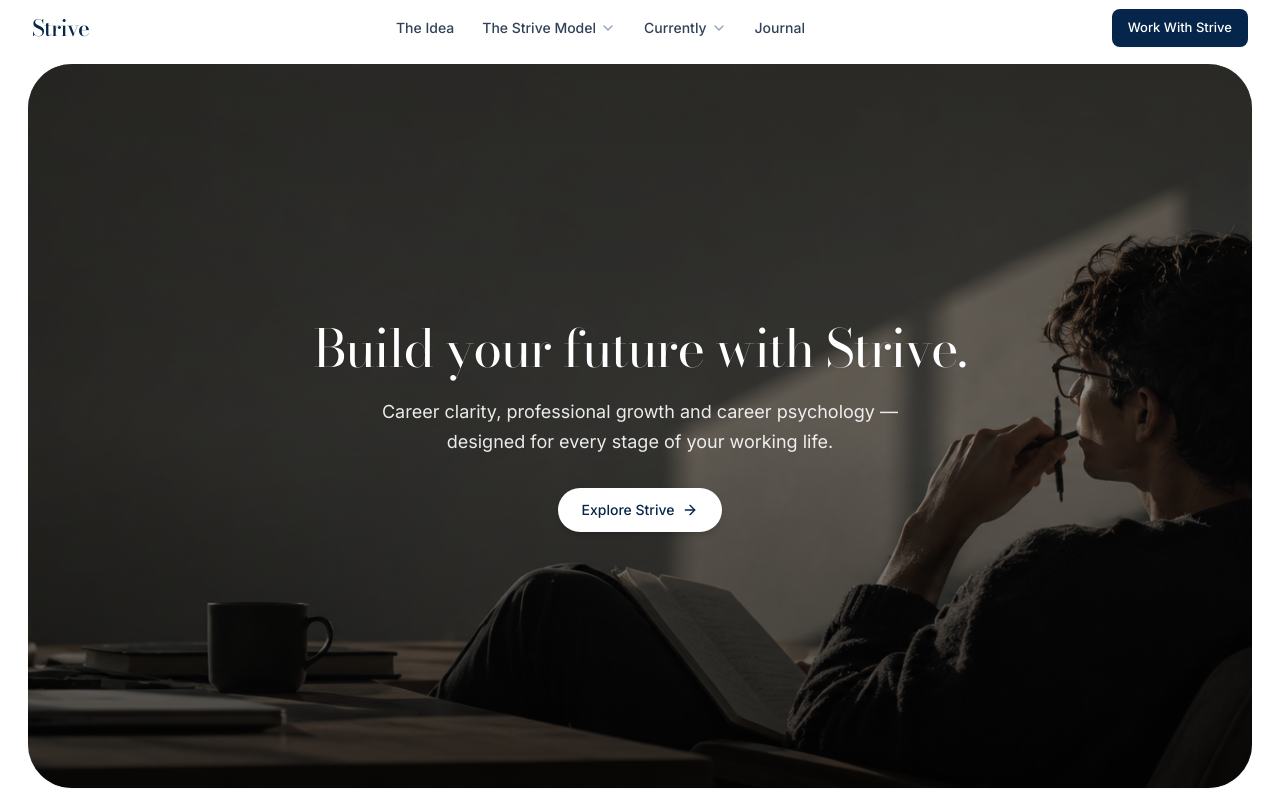
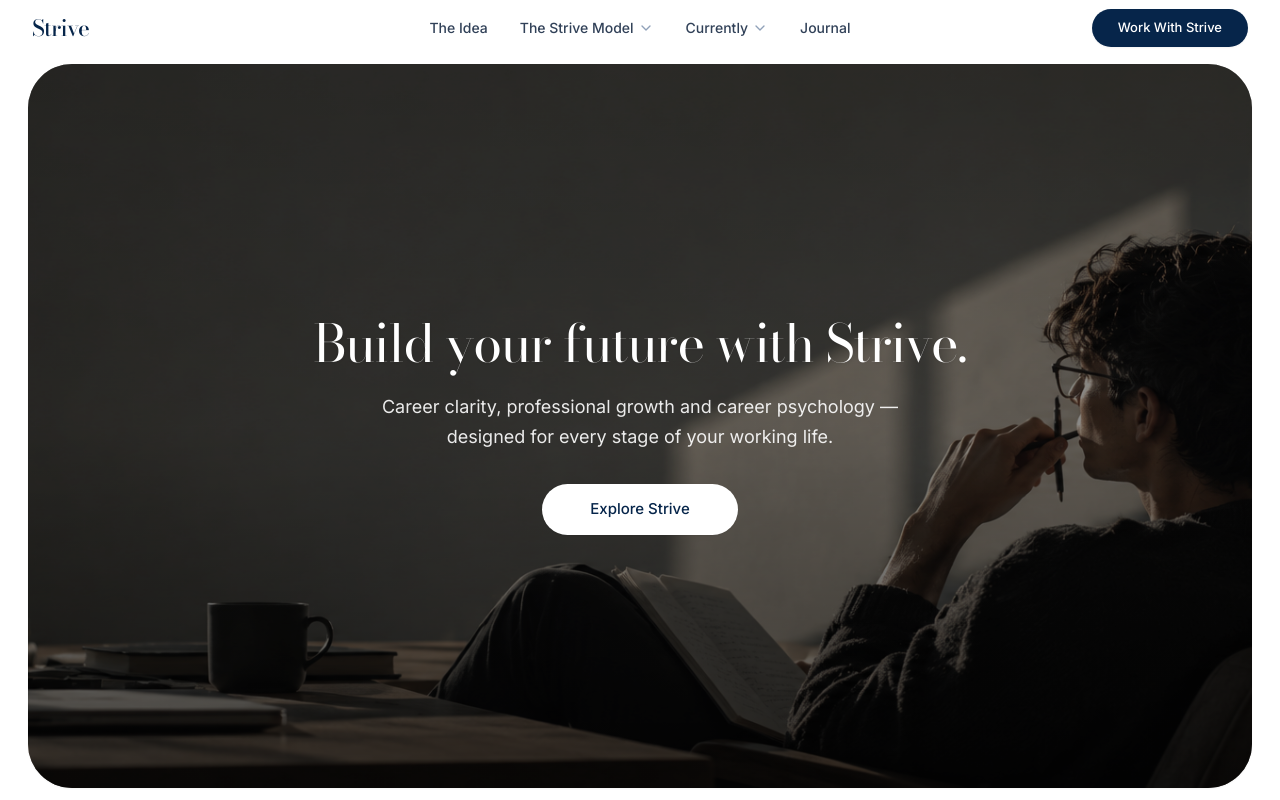
Before and after one commit to Prateek-1kumar/strive, a Next.js app: page / in a window 1280 px wide. Shown: the top 800 px of the page. Built offline with nearby package versions, Linux system fonts and the light colour scheme.

Commit message:
feat: introduce reusable MainCTA component and integrate into header and hero sections

```diff
--- a/src/components/layout/header.tsx
+++ b/src/components/layout/header.tsx
@@ -6,6 +6,7 @@
 import { Logo } from "./logo";
 import { stages } from "@/components/sections/model/stages";
 import { cards } from "@/components/sections/currently/cards";
+import { MainCTA } from "@/components/ui/main-cta";
 
 type DropdownId = "model" | "currently";
 
@@ -62,13 +63,15 @@
       className="sticky top-0 z-50 w-full bg-white transition-shadow duration-200"
     >
       <div className="mx-auto flex h-14 w-full max-w-[1800px] items-center justify-between px-4 sm:px-6 lg:px-8">
-        {/* Brand Logo */}
-        <a href="#hero" onClick={closeAll} className="flex items-center" aria-label="Strive home">
-          <Logo dark={true} />
-        </a>
+        {/* Brand Logo - Fixed Slot */}
+        <div className="flex w-[200px] shrink-0 items-center justify-start">
+          <a href="#hero" onClick={closeAll} className="flex items-center" aria-label="Strive home">
+            <Logo dark={true} />
+          </a>
+        </div>
 
-        {/* Desktop Navigation Links */}
-        <nav className="hidden items-center gap-7 lg:flex" aria-label="Primary navigation">
+        {/* Desktop Navigation Links - Centered Flex Slot */}
+        <nav className="hidden flex-1 items-center justify-center gap-8 lg:flex" aria-label="Primary navigation">
           {/* Direct link: The Idea */}
           <a
             href="#idea"
@@ -250,14 +253,14 @@
           </a>
         </nav>
 
-        {/* Action Button: Alma-inspired CTA */}
-        <div className="hidden items-center gap-3 lg:flex">
-          <a
+        {/* Action Button - Isolated Fixed Slot */}
+        <div className="hidden w-[200px] shrink-0 items-center justify-end lg:flex">
+          <MainCTA
+            buttonText="Work With Strive"
             href="#cta"
-            className="inline-flex items-center justify-center rounded-lg bg-navy px-4 py-2 text-[13px] font-medium text-white shadow-xs transition-colors duration-200 hover:bg-[#0c3159] focus:outline-none focus:ring-2 focus:ring-navy/20"
-          >
-            Work With Strive
-          </a>
+            variant="dark"
+            size="sm"
+          />
         </div>
 
         {/* Mobile Menu Button */}
@@ -364,14 +367,14 @@
                 Journal
               </a>
 
-              <div className="mt-4 border-t border-slate-100 pt-4">
-                <a
+              <div className="mt-4 border-t border-slate-100 pt-4 flex justify-center">
+                <MainCTA
+                  buttonText="Work With Strive"
                   href="#cta"
+                  variant="dark"
+                  size="sm"
                   onClick={closeAll}
-                  className="flex w-full items-center justify-center rounded-lg bg-navy py-3 text-center text-sm font-medium text-white shadow-xs transition-colors hover:bg-[#0c3159]"
-                >
-                  Work With Strive
-                </a>
+                />
               </div>
             </div>
           </motion.div>
--- a/src/components/sections/hero/hero.tsx
+++ b/src/components/sections/hero/hero.tsx
@@ -1,5 +1,5 @@
 import Image from "next/image";
-import { ArrowRight } from "lucide-react";
+import { MainCTA } from "@/components/ui/main-cta";
 
 export function Hero() {
   return (
@@ -30,14 +30,8 @@
               Career clarity, professional growth and career psychology — designed for every stage of your working life.
             </p>
 
-            <div className="mt-8 flex flex-wrap items-center justify-center gap-3">
-              <a
-                href="#idea"
-                className="group inline-flex items-center gap-2 rounded-full bg-white px-6 py-3 text-sm font-medium text-navy shadow-md transition-all duration-300 hover:bg-gold hover:text-navy hover:scale-[1.02]"
-              >
-                <span>Explore Strive</span>
-                <ArrowRight className="size-4 transition-transform duration-200 group-hover:translate-x-0.5" />
-              </a>
+            <div className="mt-8 flex h-[54px] w-full items-center justify-center">
+              <MainCTA buttonText="Explore Strive" href="#idea" variant="white" />
             </div>
           </div>
         </div>
--- /dev/null
+++ b/src/components/ui/main-cta.tsx
@@ -0,0 +1,139 @@
+"use client";
+
+import { motion } from "framer-motion";
+import { useState } from "react";
+
+interface MainCTAProps {
+  buttonText?: string;
+  href?: string;
+  variant?: "white" | "dark" | "gold";
+  size?: "sm" | "md";
+  className?: string;
+  newTab?: boolean;
+  onClick?: () => void;
+}
+
+// Spring transition matching Framer component: bounce 0.2, duration 0.4s
+const springTransition = {
+  type: "spring" as const,
+  stiffness: 400,
+  damping: 26,
+  mass: 0.8,
+};
+
+export function MainCTA({
+  buttonText = "Explore Strive",
+  href = "#idea",
+  variant = "white",
+  size = "md",
+  className = "",
+  newTab = false,
+  onClick,
+}: MainCTAProps) {
+  const [isHovered, setIsHovered] = useState(false);
+
+  const isSmall = size === "sm";
+
+  // Mathematically balanced so total width remains constant on hover (prevents layout shift)
+  const dimensions = isSmall
+    ? {
+        height: 38,
+        restPadding: 26,
+        hoverPadding: 9,
+        circleSize: 34,
+        textSize: "text-[13px]",
+        arrowClass: "size-3",
+        gap: 4,
+      }
+    : {
+        height: 51,
+        restPadding: 48,
+        hoverPadding: 22,
+        circleSize: 48,
+        textSize: "text-[15px]",
+        arrowClass: "size-3.5",
+        gap: 4,
+      };
+
+  const colors = {
+    white: {
+      bg: "bg-white text-navy",
+      arrow: "#06254a",
+    },
+    dark: {
+      bg: "bg-navy text-white hover:bg-[#0c3159]",
+      arrow: "#ffffff",
+    },
+    gold: {
+      bg: "bg-gold text-navy",
+      arrow: "#06254a",
+    },
+  }[variant];
+
+  return (
+    <motion.a
+      href={href}
+      target={newTab ? "_blank" : undefined}
+      rel={newTab ? "noopener noreferrer" : undefined}
+      onClick={onClick}
+      onMouseEnter={() => setIsHovered(true)}
+      onMouseLeave={() => setIsHovered(false)}
+      onFocus={() => setIsHovered(true)}
+      onBlur={() => setIsHovered(false)}
+      style={{ height: dimensions.height }}
+      className={`group relative inline-flex items-center justify-center cursor-pointer select-none text-decoration-none isolate ${className}`}
+      aria-label={buttonText}
+    >
+      <div
+        style={{ height: dimensions.height, gap: dimensions.gap }}
+        className="flex items-center"
+      >
+        {/* Main Text Pill */}
+        <motion.div
+          animate={{
+            paddingLeft: isHovered ? dimensions.hoverPadding : dimensions.restPadding,
+            paddingRight: isHovered ? dimensions.hoverPadding : dimensions.restPadding,
+          }}
+          transition={springTransition}
+          style={{ height: dimensions.height }}
+          className={`flex items-center justify-center rounded-full font-sans font-medium tracking-normal shadow-xs ${dimensions.textSize} ${colors.bg}`}
+        >
+          <span className="whitespace-nowrap">{buttonText}</span>
+        </motion.div>
+
+        {/* Expanding Companion Circle with Diagonal Arrow */}
+        <motion.div
+          initial={false}
+          animate={{
+            width: isHovered ? dimensions.circleSize : 0,
+            height: dimensions.circleSize,
+            opacity: isHovered ? 1 : 0,
+            scale: isHovered ? 1 : 0.3,
+            marginLeft: isHovered ? 0 : -dimensions.gap,
+          }}
+          transition={springTransition}
+          style={{ height: dimensions.height }}
+          className={`flex aspect-square items-center justify-center overflow-hidden rounded-full shadow-xs ${colors.bg}`}
+        >
+          <motion.svg
+            xmlns="http://www.w3.org/2000/svg"
+            viewBox="0 0 13 13"
+            className={dimensions.arrowClass}
+            animate={{
+              scale: isHovered ? 1 : 0.3,
+              opacity: isHovered ? 1 : 0,
+              rotate: isHovered ? 0 : -35,
+            }}
+            transition={{ duration: 0.2, delay: isHovered ? 0.04 : 0 }}
+            aria-hidden="true"
+          >
+            <path
+              d="M 1.4 13 L 0 11.6 L 9.6 2 L 1 2 L 1 0 L 13 0 L 13 12 L 11 12 L 11 3.4 Z"
+              fill={colors.arrow}
+            />
+          </motion.svg>
+        </motion.div>
+      </div>
+    </motion.a>
+  );
+}
```
